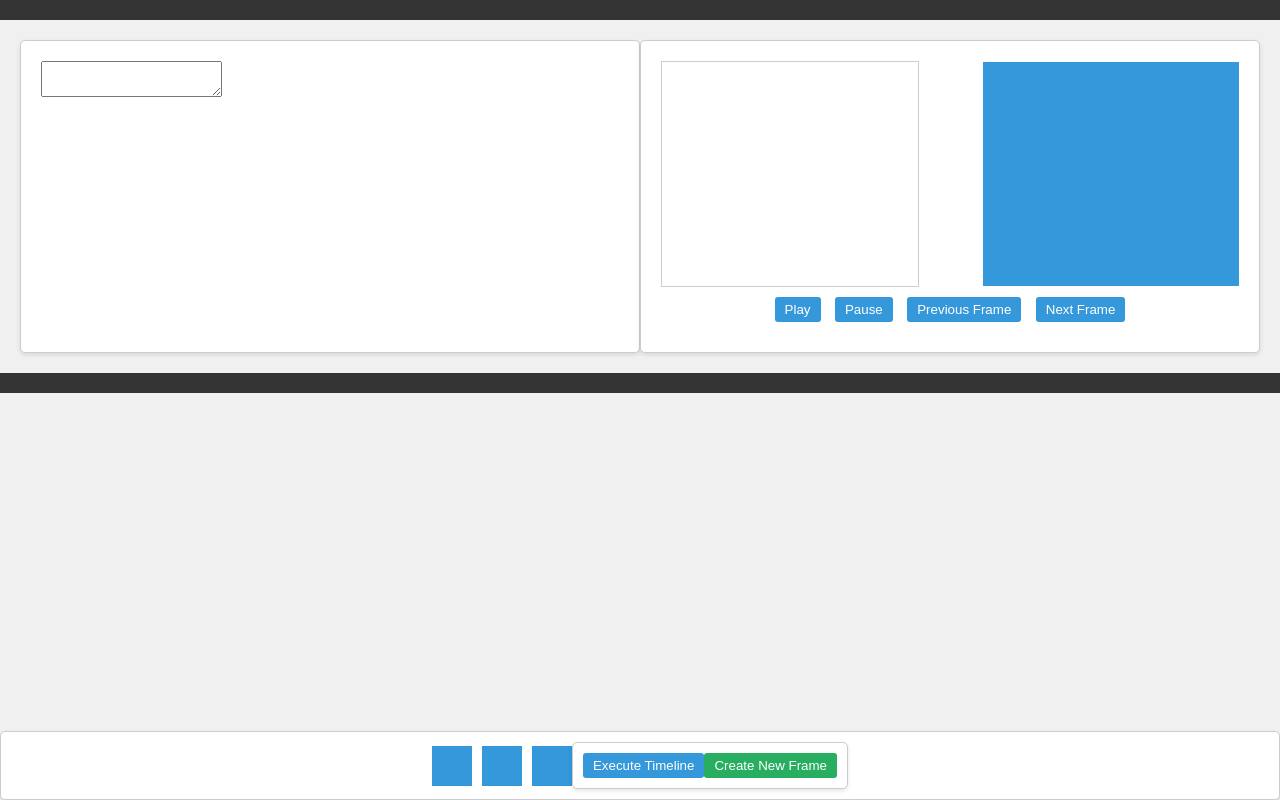
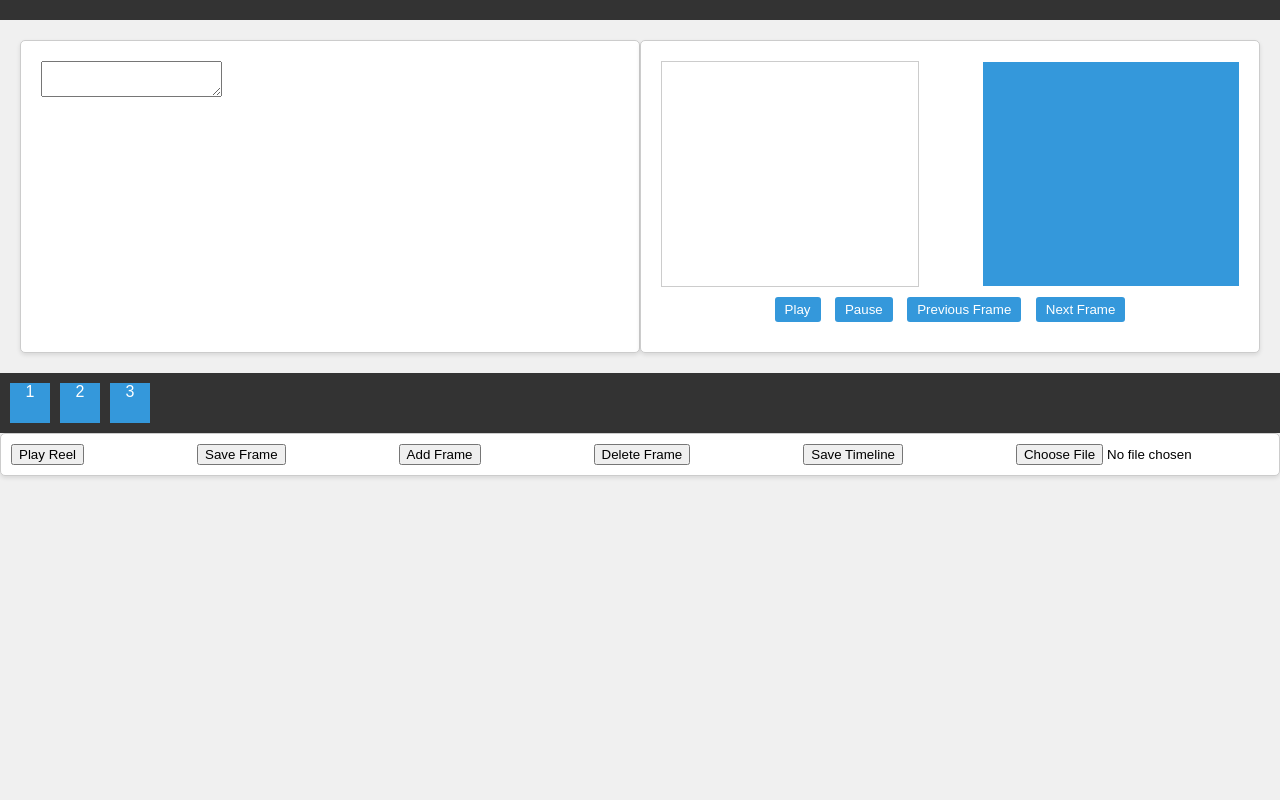
Before and after one commit to jpalcast/reverse, a plain HTML site: page index.html in a window 1280 px wide. Drawn offline with Linux system fonts and the light colour scheme; files that its build step writes are made by us from their sources.

Commit message:
Add files via upload

```diff
--- a/index.html
+++ b/index.html
@@ -6,12 +6,12 @@
 
     <title>Reverse: Frame Animation Painter</title>
 
-    <link rel="stylesheet" href="style.css">
-    <link rel="stylesheet" href="codemirror-5.65.15/lib/codemirror.css">
+    <link rel="stylesheet" href="./style/style.css">
+    <link rel="stylesheet" href="./lib/codemirror-5.65.15/lib/codemirror.css">
 
-    <script src="./codemirror-5.65.15/lib/codemirror.js"></script>
-    <script src="./codemirror-5.65.15/mode/javascript/javascript.js"></script>
-    <script type="text/javascript" src="./script.js" defer></script>
+    <script src="./lib/codemirror-5.65.15/lib/codemirror.js"></script>
+    <script src="./lib/codemirror-5.65.15/mode/javascript/javascript.js"></script>
+    <script type="text/javascript" src="./script/script.js" defer></script>
 </head>
 <body>
     <header>
@@ -39,23 +39,22 @@
             </div>
         </section>
     </main>
-
-    <section id="timeline">
-        <!-- Timeline content here -->
-        <div class="film-reel">
-            <!-- Add frame representation here-->
-            <div class="frame"></div>
-            <div class="frame"></div>
-            <div class="frame"></div>
-        </div>
-        <section id="timeline-controls">
-            <button id="execute-timeline">Execute Timeline</button>
-            <button id="create-frame">Create New Frame</button>
-        </section>
+    <footer>
+    <div class="film-reel">
+        <!-- Add frame representation here-->
+        <!-- Example frames: -->
+        <div class="frame selected" data-frame-index="0">1</div>
+        <div class="frame" data-frame-index="1">2</div>
+        <div class="frame" data-frame-index="2">3</div>
+    </div>
+    </footer>
+    <section id="timeline-controls">
+        <button id="play-reel">Play Reel</button>
+        <button id="save-frame">Save Frame</button>
+        <button id="add-frame">Add Frame</button>
+        <button id="delete-frame">Delete Frame</button>
+        <button id="save-timeline">Save Timeline</button>
+        <input type="file" id="load-timeline" accept=".json">
     </section>
-
-    <footer>
-        <!-- Transport controls and export options here -->
-    </footer>
 </body>
 </html>
```
